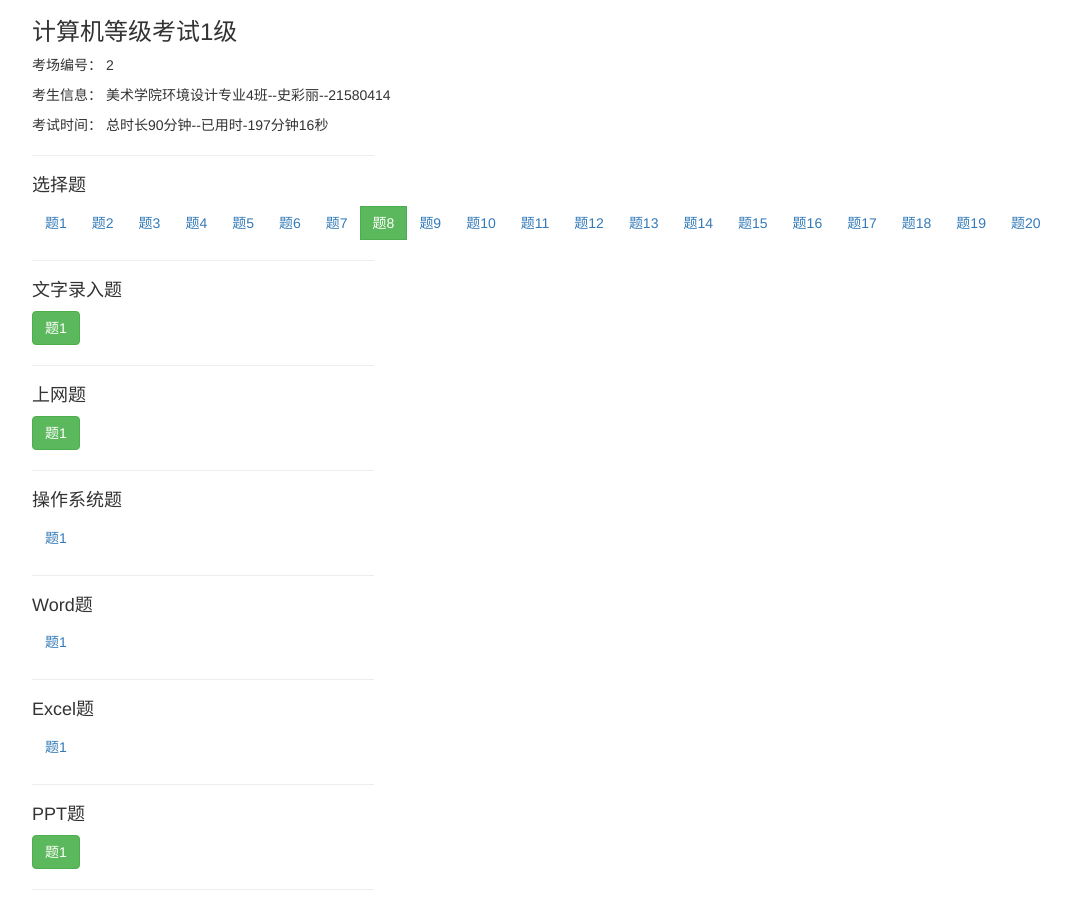
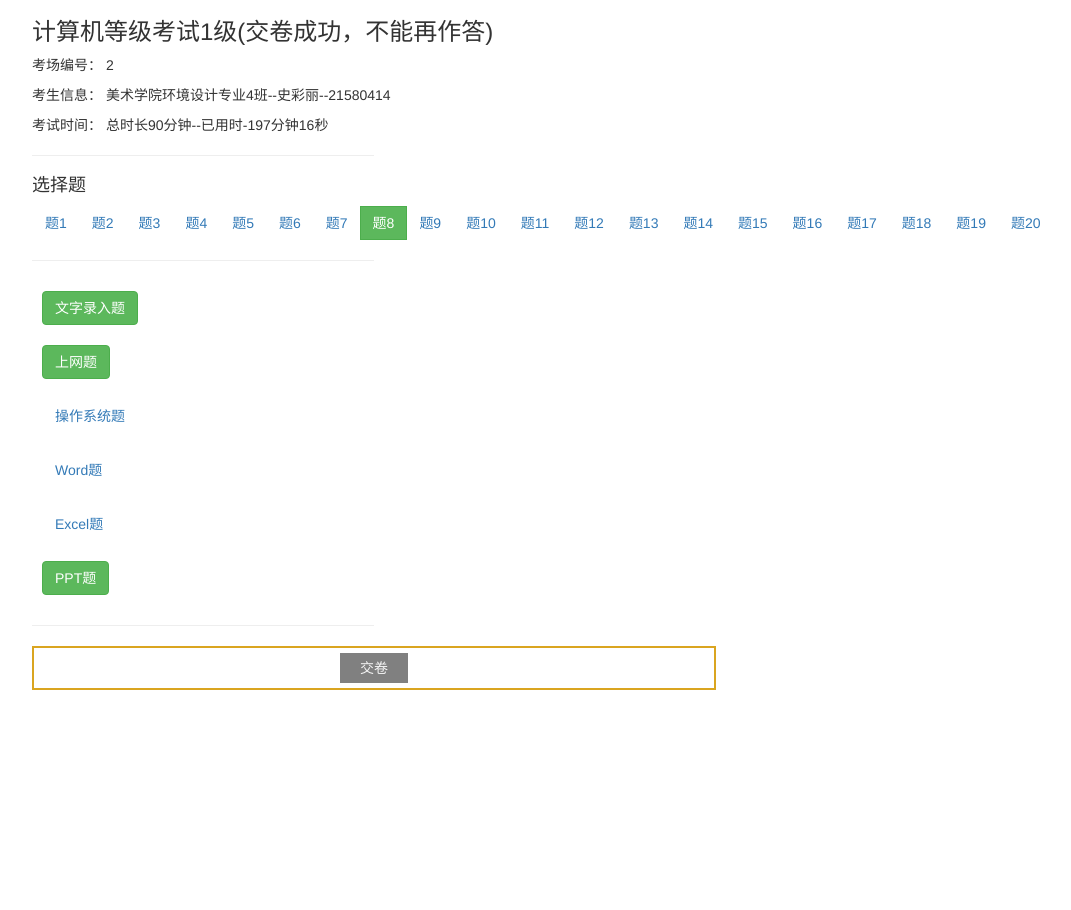
Before and after one commit to tanglw2020/django-mysite, a Django app: page /exam/exampage/2 in a window 1280 px wide. Shown: the part 51-961 px from the top of the page, without its empty margins (38-1109 px from the left). After the commit the page ends 741 px from the top, so only its background shows below. Run offline with Django 3.2, Linux system fonts and the light colour scheme; data comes from the database, SQL or seed files in the repository; both versions use the stored data as it was after the commit; some libraries are stand-ins or nearby versions.

Commit message:
feat: add disabled state for exam page

```diff
--- a/polls/examModels.py
+++ b/polls/examModels.py
@@ -147,6 +147,8 @@ class ExamPaper(models.Model):
 
     start_time = models.DateTimeField('开考时间', null=True, blank=True, default=timezone.now)
 
+    enabled = models.BooleanField("是否可以作答?", default=True)
+
     choice_questions = models.TextField("选择题列表", max_length=1000,  blank=True, default='')
     choice_question_answers = models.TextField("选择题答案列表", max_length=1000, blank=True,  default='')
     choice_question_results = models.TextField("选择题评分", max_length=1000, blank=True,  default='0')
--- a/polls/templates/polls/base.html
+++ b/polls/templates/polls/base.html
@@ -37,17 +37,17 @@
       background-color: grey;
       border: 0ch;
       color: whitesmoke;
-      padding: 5px;
+      padding: 5px 20px;
       margin-top: 10px;
     }
 
     .btn-download {
-      display:block;
+      display:inline-block;
       background-color: lightgray;
       border: 0ch;
       color: black;
-      padding: 5px;
-      margin: 10px;
+      padding: 6px 20px;
+      margin: 10px 20px;
       font-size:15px;
     }
   </style>
@@ -101,7 +101,11 @@
     <div class="card" style="width: 90%;">
       {% block baseinfo %}
       <div class="card-body box-disable-copy">
+        {% if not exam_page.enabled %}
+        <h3>{{ exam.exam_type_ }}(交卷成功，不能再作答)</h3>
+        {% else %}
         <h3>{{ exam.exam_type_ }}</h3>
+        {% endif %}
         <p>考场编号： {{ exam.id }}</p>
         <p>考生信息： {{ student.class_name }}--{{ student.student_name }}--{{ student.student_id }}</p>
         <p>考试时间： 总时长{{ exam.period_ }}<span id="usedTime"></span></p>
--- a/polls/templates/polls/exam_page.html
+++ b/polls/templates/polls/exam_page.html
@@ -34,13 +34,13 @@
     SIZE=20>
 <div style="width: 60%;">
     <div class="card-body">
-        <h4 class="card-title">文字录入题</h4>
+        <!-- <h4 class="card-title">文字录入题</h4> -->
         <div class="btn-group" role="group" aria-label="coding questions">
             {% if exam_page.text_question_answer == '' %}
-            <a class="btn btn-light" href="{% url 'exam:exampage-textquestion'  exam_page.id  %}">题1</a>
+            <a class="btn btn-light" style="margin: 10px;"  href="{% url 'exam:exampage-textquestion'  exam_page.id  %}">文字录入题</a>
             </li>
             {% else %}
-            <a class="btn btn-success" href="{% url 'exam:exampage-textquestion'  exam_page.id  %}">题1</a>
+            <a class="btn btn-success" style="margin: 10px;"  href="{% url 'exam:exampage-textquestion'  exam_page.id  %}">文字录入题</a>
             </li>
             {% endif %}
         </div>
@@ -50,17 +50,16 @@
 
 
 {% if exam_page.email_question %}
-<HR style=" FILTER: alpha (opacity = 100, finishopacity =0 , style= 2 )" align="left" width="30%" color=#987 cb 9
-    SIZE=20>
+
 <div style="width: 60%;">
     <div class="card-body">
-        <h4 class="card-title">上网题</h4>
+        <!-- <h4 class="card-title">上网题</h4> -->
         <div class="btn-group" role="group" aria-label="coding questions">
             {% if exam_page.email_answer == '' %}
-            <a class="btn btn-light" href="{% url 'exam:exampage-emailquestion'  exam_page.id  %}">题1</a>
+            <a class="btn btn-light" style="margin: 10px;" href="{% url 'exam:exampage-emailquestion'  exam_page.id  %}">上网题</a>
             </li>
             {% else %}
-            <a class="btn btn-success" href="{% url 'exam:exampage-emailquestion'  exam_page.id  %}">题1</a>
+            <a class="btn btn-success" style="margin: 10px;"  href="{% url 'exam:exampage-emailquestion'  exam_page.id  %}">上网题</a>
             </li>
             {% endif %}
         </div>
@@ -69,17 +68,15 @@
 {% endif %}
 
 {% if exam_page.system_operation_question %}
-<HR style=" FILTER: alpha (opacity = 100, finishopacity =0 , style= 2 )" align="left" width="30%" color=#987 cb 9
-    SIZE=20>
 <div style="width: 60%;">
     <div class="card-body">
-        <h4 class="card-title">操作系统题</h4>
+        <!-- <h4 class="card-title">操作系统题</h4> -->
         <div class="btn-group" role="group" aria-label="coding questions">
             {% if exam_page.system_operation_answer == '' %}
-            <a class="btn btn-light" href="{% url 'exam:exampage-systemquestion'  exam_page.id  %}">题1</a>
+            <a class="btn btn-light" style="margin: 10px;"  href="{% url 'exam:exampage-systemquestion'  exam_page.id  %}">操作系统题</a>
             </li>
             {% else %}
-            <a class="btn btn-success" href="{% url 'exam:exampage-systemquestion'  exam_page.id  %}">题1</a>
+            <a class="btn btn-success" style="margin: 10px;"  href="{% url 'exam:exampage-systemquestion'  exam_page.id  %}">操作系统题</a>
             </li>
             {% endif %}
         </div>
@@ -88,19 +85,16 @@
 {% endif %}
 
 
-
 {% if exam_page.word_question %}
-<HR style=" FILTER: alpha (opacity = 100, finishopacity =0 , style= 2 )" align="left" width="30%" color=#987 cb 9
-    SIZE=20>
 <div style="width: 60%;">
     <div class="card-body">
-        <h4 class="card-title">Word题</h4>
+        <!-- <h4 class="card-title">Word题</h4> -->
         <div class="btn-group" role="group" aria-label="coding questions">
             {% if exam_page.word_answer == '' %}
-            <a class="btn btn-light" href="{% url 'exam:exampage-wordquestion'  exam_page.id  %}">题1</a>
+            <a class="btn btn-light" style="margin: 10px;"  href="{% url 'exam:exampage-wordquestion'  exam_page.id  %}">Word题</a>
             </li>
             {% else %}
-            <a class="btn btn-success" href="{% url 'exam:exampage-wordquestion'  exam_page.id  %}">题1</a>
+            <a class="btn btn-success" style="margin: 10px;"  href="{% url 'exam:exampage-wordquestion'  exam_page.id  %}">Word题</a>
             </li>
             {% endif %}
         </div>
@@ -109,17 +103,15 @@
 {% endif %}
 
 {% if exam_page.excel_question %}
-<HR style=" FILTER: alpha (opacity = 100, finishopacity =0 , style= 2 )" align="left" width="30%" color=#987 cb 9
-    SIZE=20>
 <div style="width: 60%;">
     <div class="card-body">
-        <h4 class="card-title">Excel题</h4>
+        <!-- <h4 class="card-title">Excel题</h4> -->
         <div class="btn-group" role="group" aria-label="coding questions">
             {% if exam_page.excel_answer == '' %}
-            <a class="btn btn-light" href="{% url 'exam:exampage-excelquestion'  exam_page.id  %}">题1</a>
+            <a class="btn btn-light" style="margin: 10px;"  href="{% url 'exam:exampage-excelquestion'  exam_page.id  %}">Excel题</a>
             </li>
             {% else %}
-            <a class="btn btn-success" href="{% url 'exam:exampage-excelquestion'  exam_page.id  %}">题1</a>
+            <a class="btn btn-success" style="margin: 10px;"  href="{% url 'exam:exampage-excelquestion'  exam_page.id  %}">Excel题</a>
             </li>
             {% endif %}
         </div>
@@ -128,18 +120,14 @@
 {% endif %}
 
 {%if exam_page.ppt_question %}
-<HR style=" FILTER: alpha (opacity = 100, finishopacity =0 , style= 2 ) " align="left" width="30%" color=#987 cb 9
-    SIZE=20>
 <div style="width: 60%;">
     <div class="card-body">
-        <h4 class="card-title">PPT题</h4>
+        <!-- <h4 class="card-title">PPT题</h4> -->
         <div class="btn-group" role="group" aria-label="coding questions">
             {% if exam_page.ppt_answer == '' %}
-            <a class="btn btn-light" href="{% url 'exam:exampage-pptquestion'  exam_page.id  %}">题1</a>
-            </li>
+            <a class="btn btn-light" style="margin: 10px;"  href="{% url 'exam:exampage-pptquestion'  exam_page.id  %}">PPT题</a>
             {% else %}
-            <a class="btn btn-success" href="{% url 'exam:exampage-pptquestion'  exam_page.id  %}">题1</a>
-            </li>
+            <a class="btn btn-success" style="margin: 10px;"  href="{% url 'exam:exampage-pptquestion'  exam_page.id  %}">PPT题</a>
             {% endif %}
         </div>
     </div>
@@ -148,5 +136,39 @@
 <HR style=" FILTER: alpha (opacity = 100, finishopacity =0 , style= 2 )" align="left" width="30%" color=#987 cb 9
     SIZE=20>
 
+<div
+    style="width: 60%; border: 2px solid; border-color: goldenrod; text-align: center;">
+    <button id="submit-all"
+            class="btn-upload" style="margin:5px auto">交卷</button>
+</div>
 
 {% endblock content %}
+
+
+{% block script %}
+<script type="text/javascript">
+    function submitall_fresh() {
+        $.ajax({
+            url: '/exam/api/submitall/{{ exam_page.id }}',
+            type: 'POST',
+            data: {},
+            dataType: 'json',
+            timeout: 10000,
+            success: function (result) {
+                location.reload();
+                $('#show').html();
+            }
+        });
+    }
+</script>
+
+<script type="text/javascript">
+    $('#submit-all').on('click', function () {
+        var Val = confirm("确认结束作答并交卷?");
+        if (Val == true) {
+            submitall_fresh();
+        }
+    });
+
+</script>
+{% endblock script %}
--- a/polls/templates/polls/exam_page_text_question.html
+++ b/polls/templates/polls/exam_page_text_question.html
@@ -50,7 +50,11 @@
         {% include "polls/form_item.html" with form_item=form.content %}
       </div>
       <div style="margin-top: 10px">
-        <input type="submit" class="btn btn-dark" value="提交" name="">
+        {% if exam_page.enabled %}
+          <input type="submit" class="btn btn-dark" value="提交" name="">
+        {% else %}
+          <input type="submit" class="btn btn-dark" value="提交" name="" disabled>
+        {% endif %}
         {% if uploadsucc %}
         <label for="UploadSucc" style="color: green; margin-left: 20px">提交成功</label>
         {% endif %}
--- a/polls/urls.py
+++ b/polls/urls.py
@@ -21,4 +21,5 @@ urlpatterns = [
     path('api/download/wordzip/<int:exampage_id>', views.api_download_word_zipfile, name='api-download-word-zipfile'),
     path('api/download/excelzip/<int:exampage_id>', views.api_download_excel_zipfile, name='api-download-excel-zipfile'),
     path('api/download/pptzip/<int:exampage_id>', views.api_download_ppt_zipfile, name='api-download-ppt-zipfile'),
+    path('api/submitall/<int:exampage_id>', views.api_submit_all, name='api-submit-all'),
 ]
--- a/polls/views.py
+++ b/polls/views.py
@@ -101,6 +101,10 @@ def exampage_text_question(request, exampage_id):
             form = TextInputForm(cleaned_data)
         else:
             form = TextInputForm()
+
+    if not exam_page.enabled:
+        form.fields['content'].widget.attrs['readonly'] = True
+        # form.fields['content'].widget.attrs['unselectable'] = "on"
 
     context = {
         'exam': exam_page.exam,
@@ -607,3 +611,18 @@ def api_download_ppt_zipfile(request, exampage_id):
     else:
         a = {"result":"null"}
         return HttpResponse(json.dumps(a), content_type='application/json')
+
+
+@csrf_exempt
+def api_submit_all(request, exampage_id):
+
+    try:
+        exam_page = ExamPaper.objects.get(id=exampage_id)
+    except ExamPaper.DoesNotExist:
+        a = {"result":"null"}
+        return HttpResponse(json.dumps(a), content_type='application/json')
+
+    exam_page.enabled = False
+    exam_page.save()
+    a = {"result":"null"}
+    return HttpResponse(json.dumps(a), content_type='application/json')
```
Also changed, not shown: polls/templates/polls/exam_page_choice_question.html (+11 -4 lines), db.sqlite3.
